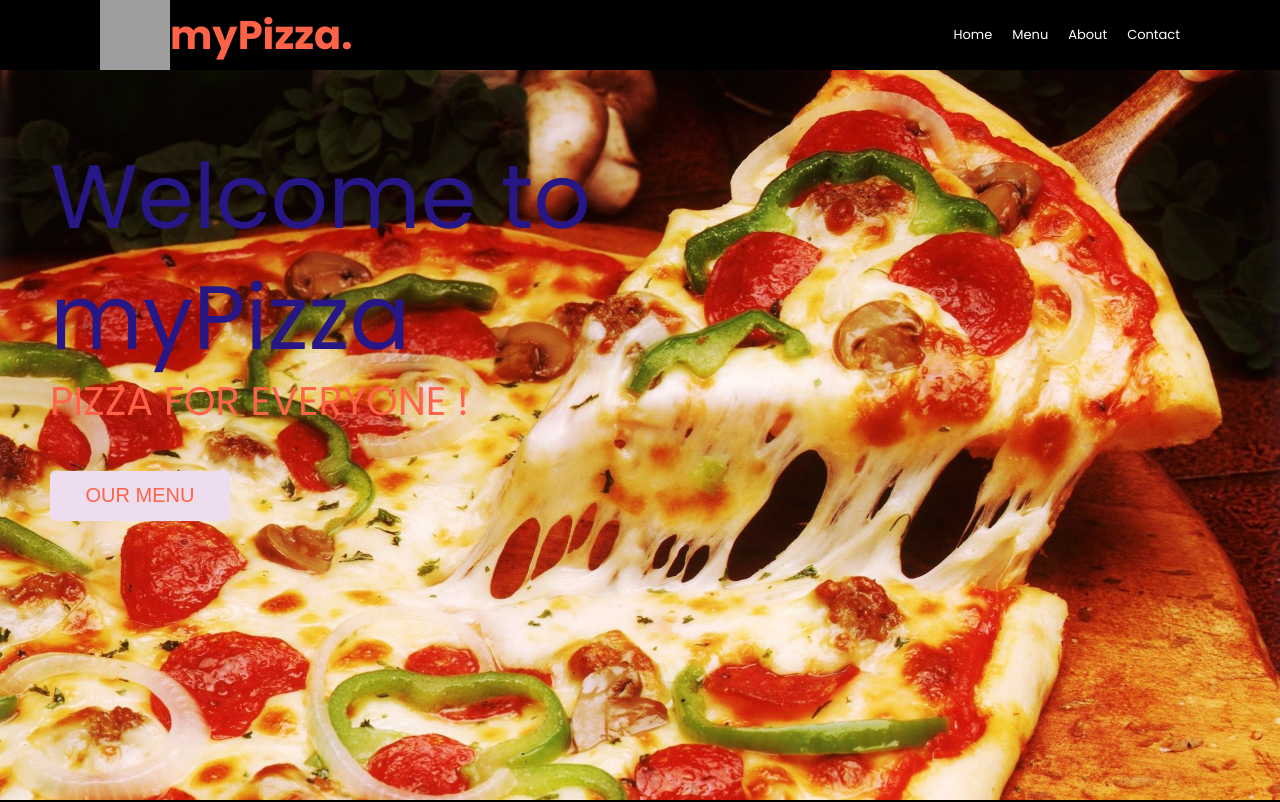
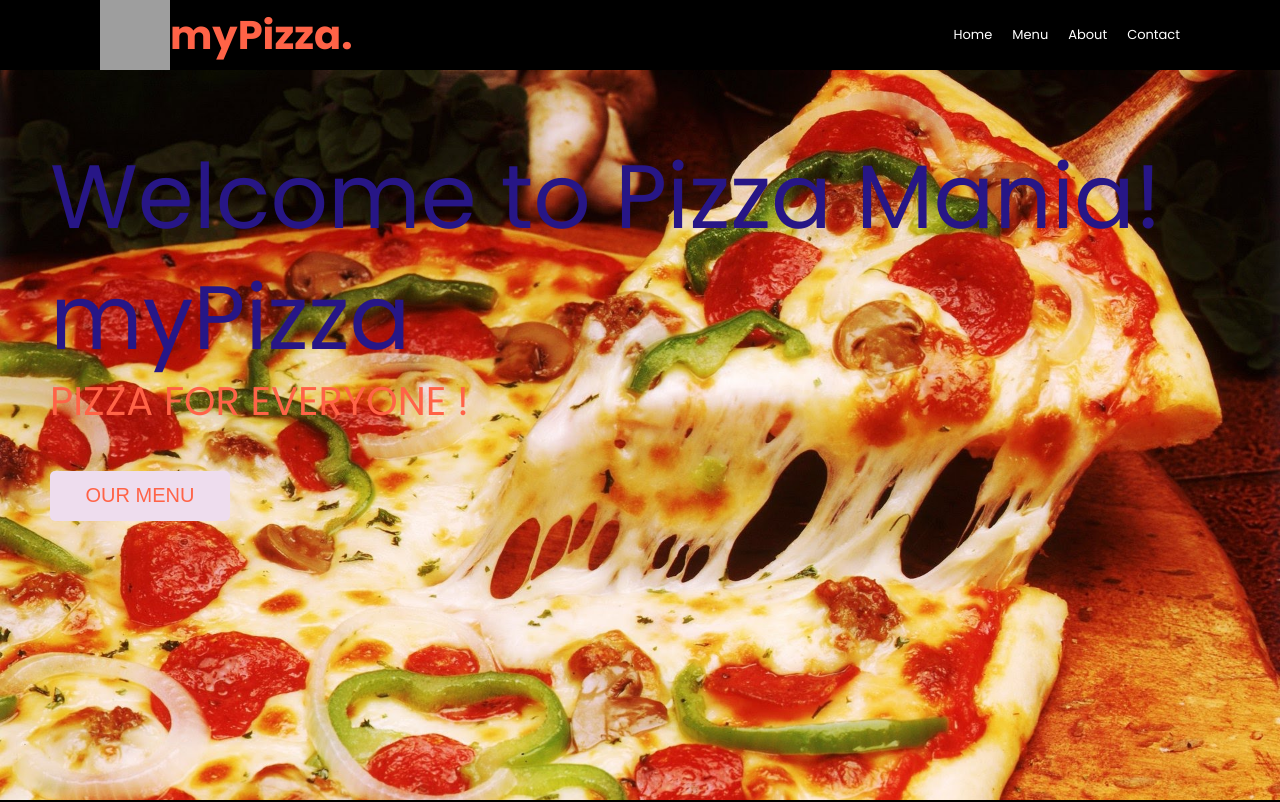
Before and after one commit to dandaniel21/react1, a React (Create React App) app: page / in a window 1280 px wide. Shown: the top 802 px of the page. Built offline with nearby package versions, Linux system fonts and the light colour scheme; grey boxes are pictures that could not be loaded.

Commit message:
[Changed] change title of home page

```diff
--- a/src/pages/Home.js
+++ b/src/pages/Home.js
@@ -7,7 +7,7 @@ function Home() {
     return (
         <div className='home' style={{backgroundImage:`url(${BannerImage})`}}>
             <div className='headerContainer' >
-                <h1>Welcome to</h1>
+                <h1>Welcome to Pizza Mania!</h1>
                 <h1>myPizza</h1>
                 <p>PIZZA FOR EVERYONE !</p>
                 <Link to="/menu">
```
